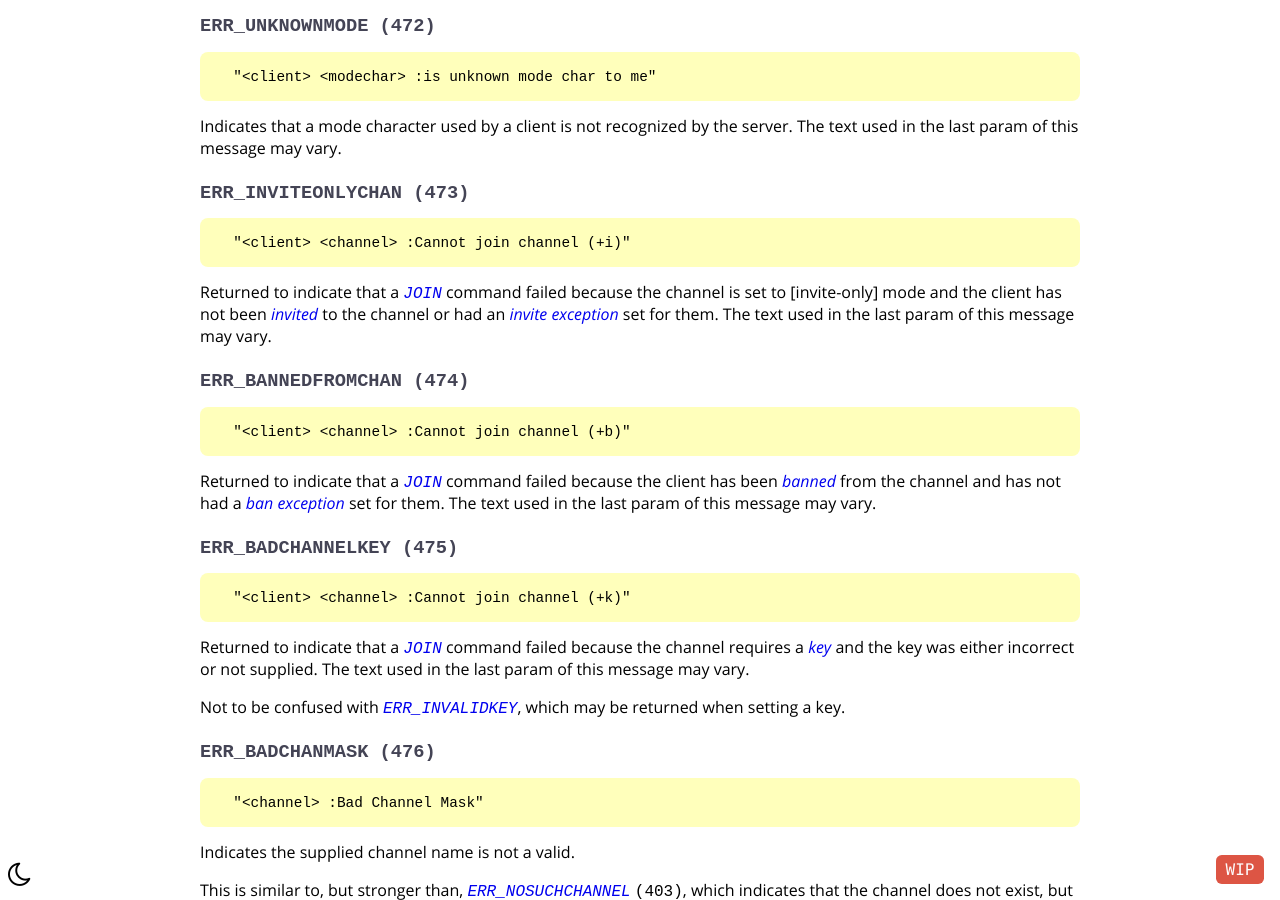
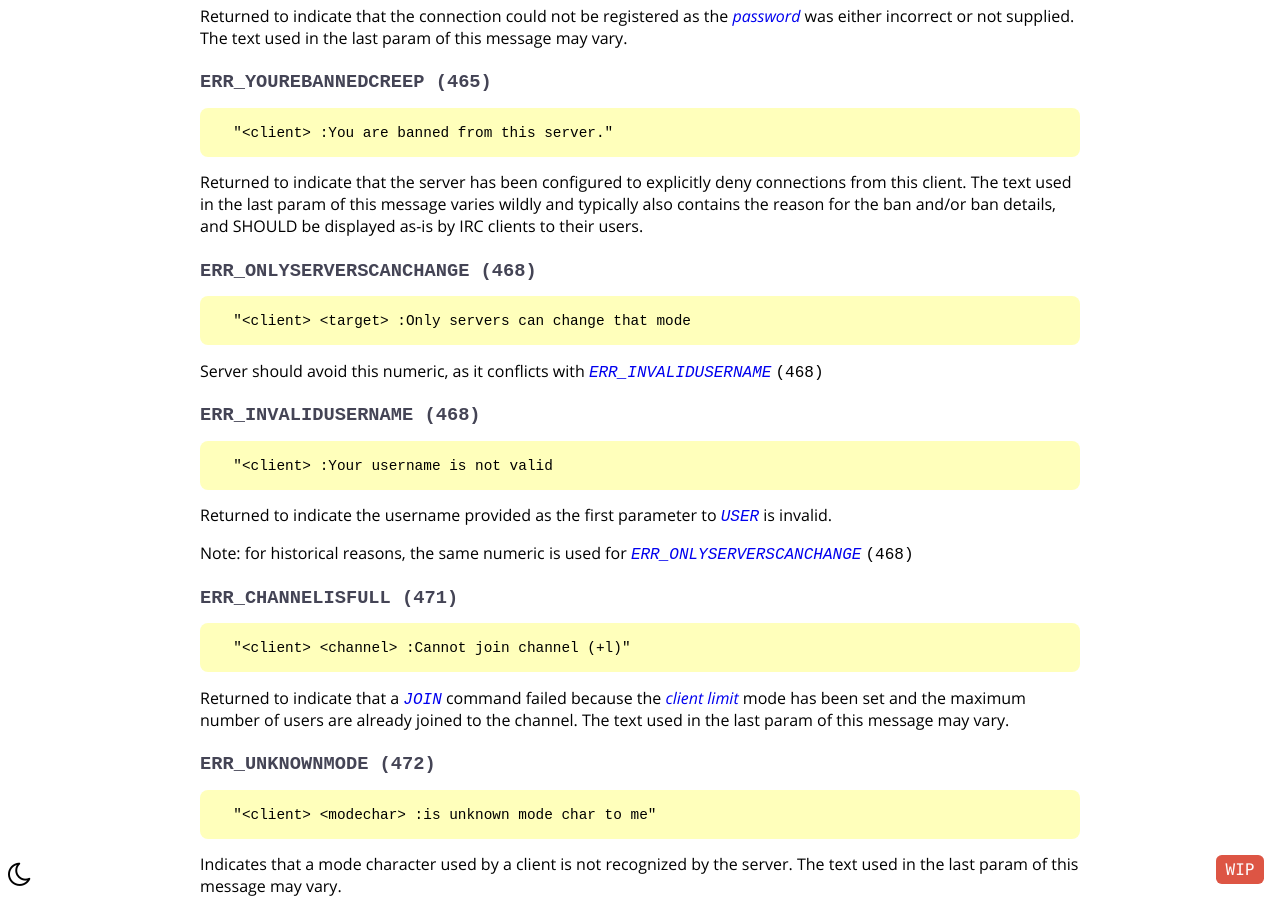
Before and after one commit to ircdocs/modern-irc, a Jekyll site: the page built from index.md, in a window 1280 px wide and 900 px high, scrolled down 81015 px. Built offline with Jekyll 4.4.1, drawn with Linux system fonts in a browser that asks for light colours; the table of contents is made by our own code; some of the changed text lies outside the part shown.

Commit message:
Document ERR_INVALIDUSERNAME and ERR_ONLYSERVERSCANCHANGE
Sadly, both are in common use:

* ERR_INVALIDUSERNAME is used by Ergo, InspIRCd, and ircu2/Nefarious/snircd
* ERR_ONLYSERVERSCANCHANGE is used by Bahamut, Plexus4, and UnrealIRCd

```diff
--- a/_data/modern.yml
+++ b/_data/modern.yml
@@ -608,6 +608,12 @@ numerics:
   ERR_KEYSET:
     numeric: '467'
 
+  ERR_ONLYSERVERSCANCHANGE:
+    numeric: '468'
+
+  ERR_INVALIDUSERNAME:
+    numeric: '468'
+
   ERR_LINKSET:
     numeric: '469'
 
--- a/_includes/messages/connection.md
+++ b/_includes/messages/connection.md
@@ -102,6 +102,7 @@ Numeric Replies:
 
 * {% numeric ERR_NEEDMOREPARAMS %}
 * {% numeric ERR_ALREADYREGISTERED %}
+* {% numeric ERR_INVALIDUSERNAME %}
 
 Command Examples:
 
--- a/_includes/messages/server_queries.md
+++ b/_includes/messages/server_queries.md
@@ -271,6 +271,17 @@ Command Examples:
 
 The `MODE` command is used to set or remove options (or *modes*) from a given target.
 
+Numeric Replies:
+
+* {% numeric RPL_UMODEIS %}
+* {% numeric RPL_CHANNELMODEIS %}
+* {% numeric ERR_NOSUCHNICK %}
+* {% numeric ERR_NOSUCHCHANNEL %}
+* {% numeric ERR_USERSDONTMATCH %}
+* {% numeric ERR_CHANOPRIVSNEEDED %}
+* {% numeric ERR_UMODEUNKNOWNFLAG %}
+* {% numeric ERR_ONLYSERVERSCANCHANGE %}
+
 #### User mode
 
 If `<target>` is a nickname that does not exist on the network, the {% numeric ERR_NOSUCHNICK %} numeric is returned. If `<target>` is a different nick than the user who sent the command, the {% numeric ERR_USERSDONTMATCH %} numeric is returned.
--- a/_includes/modern-appendix.md
+++ b/_includes/modern-appendix.md
@@ -901,6 +901,21 @@ Returned to indicate that the connection could not be registered as the [passwor
       "<client> :You are banned from this server."
 
 Returned to indicate that the server has been configured to explicitly deny connections from this client. The text used in the last param of this message varies wildly and typically also contains the reason for the ban and/or ban details, and SHOULD be displayed as-is by IRC clients to their users.
+
+{% numericheader ERR_ONLYSERVERSCANCHANGE %}
+
+      "<client> <target> :Only servers can change that mode
+
+Server should avoid this numeric, as it conflicts with {% numeric ERR_INVALIDUSERNAME %}
+
+{% numericheader ERR_INVALIDUSERNAME %}
+
+      "<client> :Your username is not valid
+
+Returned to indicate the username provided as the first parameter to {% message USER %}
+is invalid.
+
+Note: for historical reasons, the same numeric is used for {% numeric ERR_ONLYSERVERSCANCHANGE %}
 
 {% numericheader ERR_CHANNELISFULL %}
 
```
